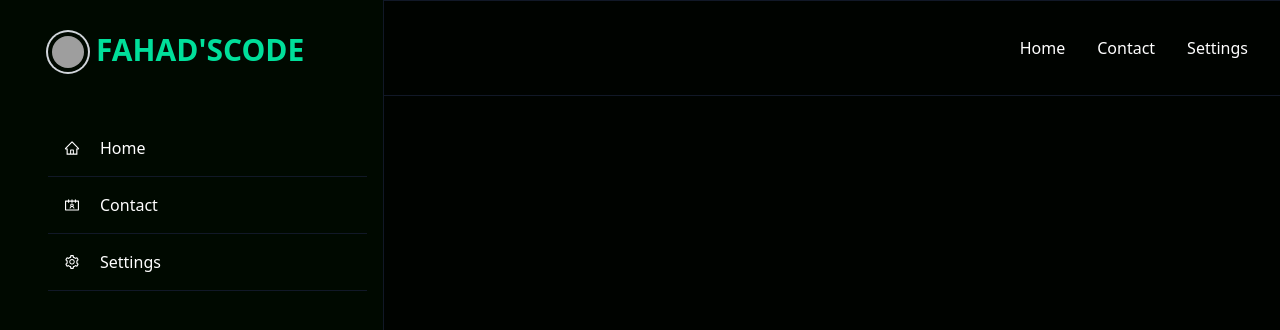
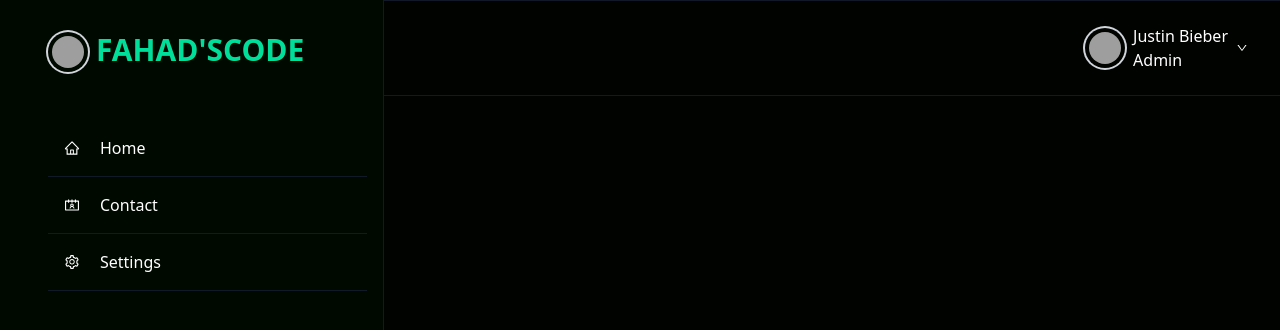
Before and after one commit to fadi-khan/fullstack_development, a React (Vite) app in the folder frontend/react/: page / in a window 1280 px wide. Shown: the top 330 px of the page. Built offline with nearby package versions, Linux system fonts and the light colour scheme; grey boxes are pictures that could not be loaded.

Commit message:
made TopBar.jsx and SideBar.jsx cross-platform compatible

```diff
--- a/frontend/react/src/components/SideBar.jsx
+++ b/frontend/react/src/components/SideBar.jsx
@@ -40,7 +40,7 @@ const SideBar = ({sideBar, ...rest}) => {
 
                 {
                     MenuItems.map((item, i) => (
-                        <div className={`hover:bg-sky-400 hover:rounded flex gap-4 p-4 border-b border-gray-900  `}>
+                        <div className={`hover:bg-[#00df9a] hover:rounded flex gap-4 p-4 border-b border-gray-900  `}>
                             <div className={"flex size-[20px] pt-1 "}>{sideBarIcons[i]}</div>
                             <li key={i}> {item}</li>
                         </div>
--- a/frontend/react/src/components/TopBar.jsx
+++ b/frontend/react/src/components/TopBar.jsx
@@ -1,6 +1,7 @@
 import {SideBar} from "./SideBar.jsx";
-import {AiOutlineClose, AiOutlineMenu} from "react-icons/ai";
+import {AiOutlineArrowDown, AiOutlineClose, AiOutlineDown, AiOutlineMenu} from "react-icons/ai";
 import {useState} from "react";
+import {IconBase} from "react-icons";
 
 const MenuItems = [
     "Home",
@@ -24,12 +25,24 @@ const TopBar = () => {
 
     const [sideBar,setSideBar] = useState(false)
     return (
-        <nav className={"max-w-[1240px] border-b border-t border-gray-900  md:max-w-full h-24 px-4 text-white m-auto flex items-center sm:justify-between md:justify-end"}>
+        <nav className={"max-w-[1240px] border-b border-t border-gray-900  md:max-w-full h-24 px-4 text-white m-auto flex items-center  justify-end"}>
 
-            <div className={" md:hidden justify-center items-center w-full text-center"}><Title/></div>
-            <ul className="md:flex hidden">
-                <GetMenuItems/>
-            </ul>
+            <div className={"md:hidden justify-center items-center  text-center w-1/2"}>
+                <Title/>
+            </div>
+
+            <div className={"flex gap-2 m-4 justify-center items-center"}>
+
+                <Logo
+                 rest={'hidden md:flex'}>
+
+                </Logo>
+                    <ul className={""}>
+                        <li>Justin Bieber </li>
+                        <li className={"font-light"}>Admin</li>
+                    </ul>
+                    <AiOutlineDown  size={12}/>
+            </div>
             <div className={'flex md:hidden '} onClick={()=>{setSideBar(!sideBar)}} >
                 {
                     !sideBar?<AiOutlineMenu className="size-[24px]" />:<AiOutlineClose className="size-[24px]"/>
@@ -50,10 +63,10 @@ const Title = ()=>{
 }
 export { TopBar, Title, GetMenuItems };
 
-export const Logo =()=>{
+export const Logo =({rest})=>{
     return (
 
-        <img className="w-10 h-10 p-1 rounded-full ring-2 ring-gray-300 dark:ring-gray-500"
+        <img className={`${rest} w-10 h-10 p-1 rounded-full ring-2 ring-gray-300 dark:ring-green-800`}
              src={"https://scontent.fisb32-1.fna.fbcdn.net/v/t39.30808-1/351139605_215592867945817_7089080828550846155_n.jpg?stp=dst-jpg_s240x240_tt6&_nc_cat=111&ccb=1-7&_nc_sid=e99d92&_nc_eui2=AeET2xJ-2xCHE8S0Na4fD531Bh3TuAex96cGHdO4B7H3pzWsh869EIFwc8CxNX5Q3HdODCdln4oNk1L5iF8Z9oj-&_nc_ohc=A6oj39cKbRoQ7kNvgGWtvwV&_nc_zt=24&_nc_ht=scontent.fisb32-1.fna&_nc_gid=AtzblxOmZscJZuV9UoZ6iDa&oh=00_AYBmsoIMKwhDtDvKOK2Z7z6kEiTNSzRUyqBykb60Hp5Lqw&oe=6796E695"} alt="Bordered avatar"/>
 
     )
```
